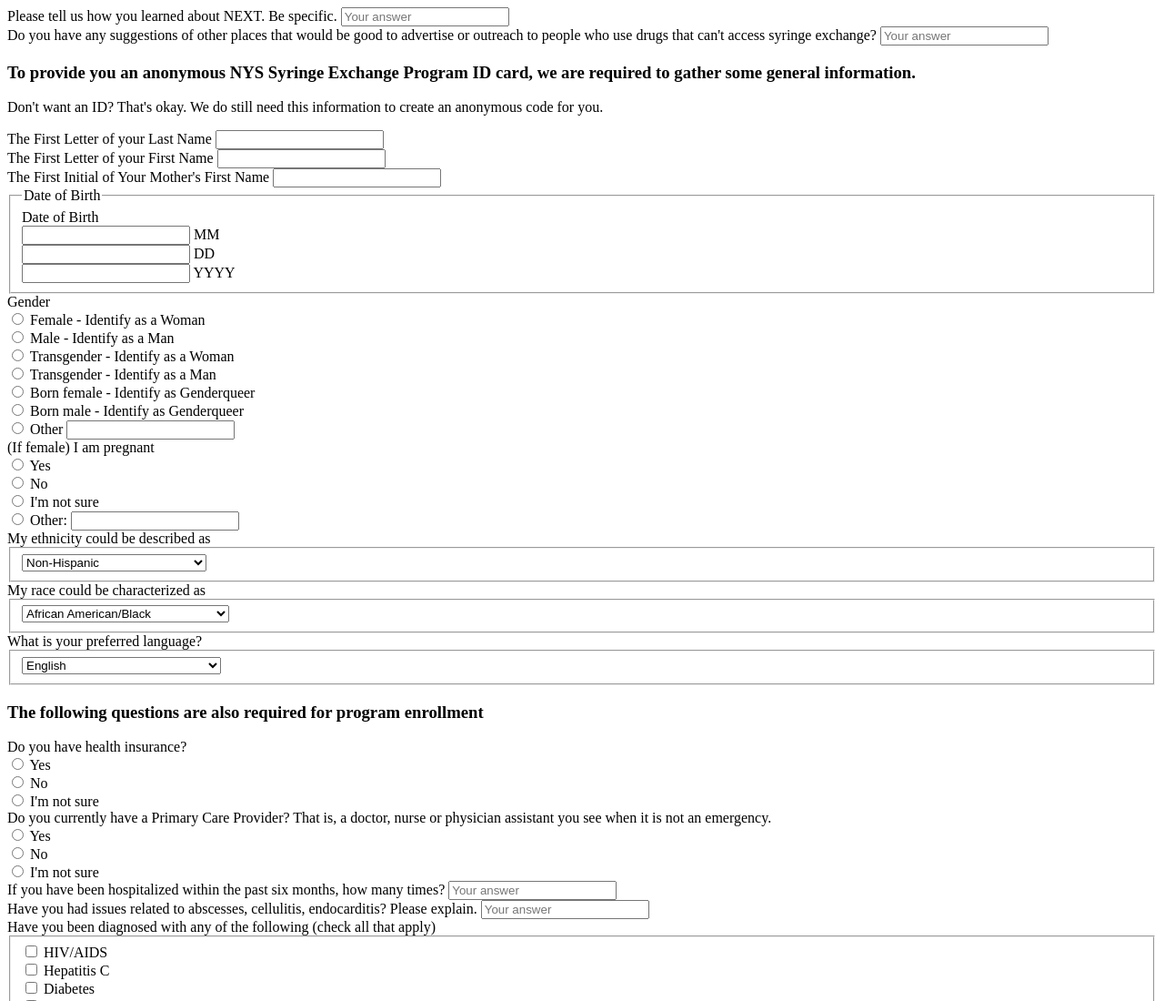
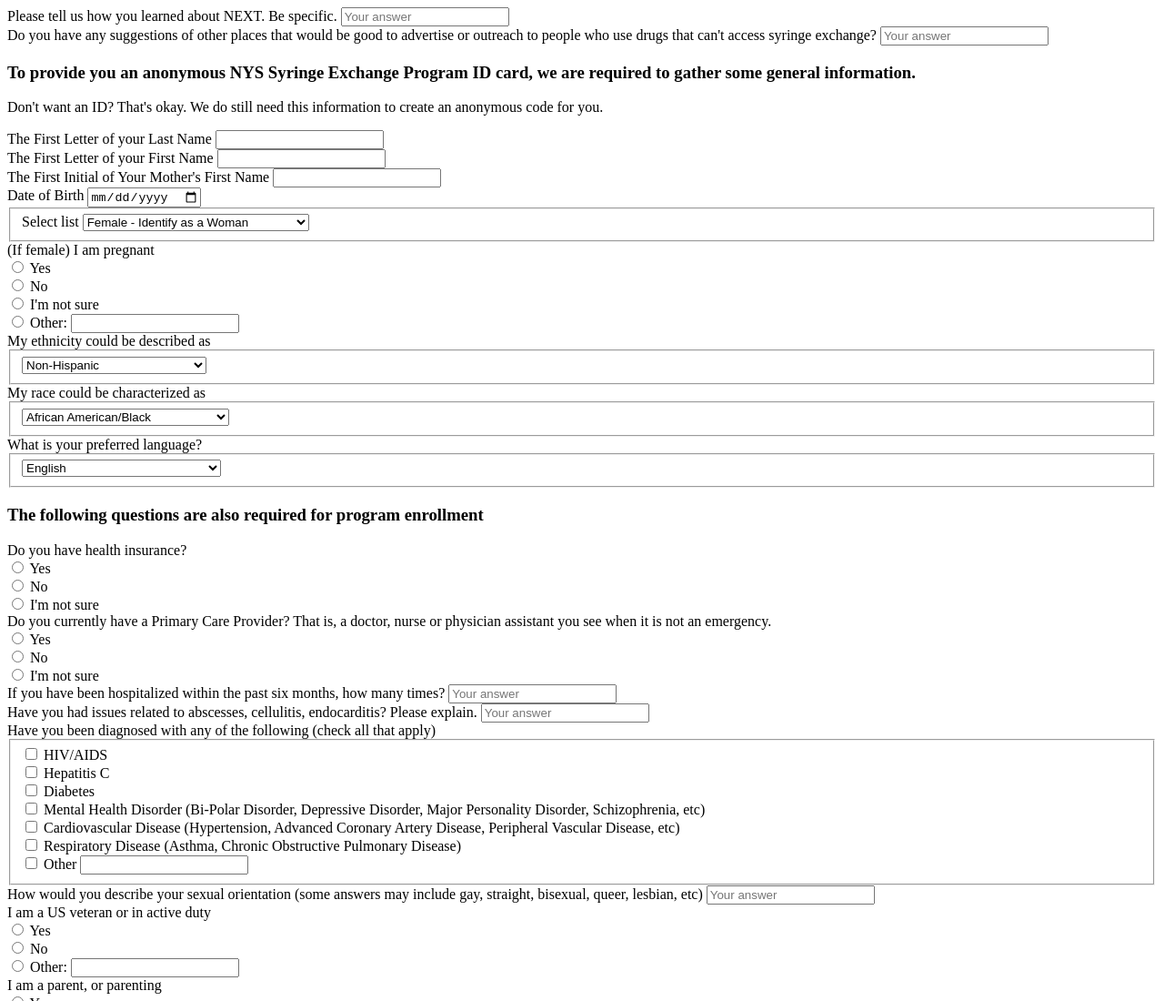
Before and after one commit to next-harm-reduction/encrypted-post, a website built with webpack: page src/encrypt/encrypt.html in a window 1280 px wide. Shown: the top 1100 px of the page at 91% size. Built offline with nearby package versions, Linux system fonts and the light colour scheme.

Commit message:
clean up gender drop-down.  simplify the structure

```diff
--- a/src/encrypt/encrypt.html
+++ b/src/encrypt/encrypt.html
@@ -39,60 +39,24 @@
             <input class="field-element text" name="mother_first_name_letter" />
           </div>
 
-          <fieldset class="form-item fields date">
-              <div class="title">Date of Birth</div>
-              <legend>Date of Birth</legend>
-              <div class="field month two-digits">
-                <label class="caption"><input class="field-element" type="text" maxlength="2" data-title="Month" name="dob_month" />
-                  MM</label>
-              </div>
-              <div class="field day two-digits">
-                <label class="caption"><input class="field-element" type="text" maxlength="2" data-title="Day" name="dob_day" />
-                  DD</label>
-              </div>
-              <div class="field year four-digits">
-                <label class="caption"><input class="field-element" type="text" maxlength="4" data-title="Year" name="dob_year" />
-                  YYYY</label>
-              </div>
-          </fieldset>
+          <div class="form-item field text required">
+            <label class="title required">Date of Birth</label>
+            <input class="field-element text" name="Date of Birth" type="date">
+          </div>
 
-          <div class="form-item field radio required">
-            <label class="title required">Gender</label>
-            <div class="option">
-              <label>
-                <input type="radio" name="gender" value="woman" /> Female - Identify as a Woman
-              </label>
-            </div>
-            <div class="option">
-              <label>
-                <input type="radio" name="gender" value="man" /> Male - Identify as a Man
-              </label>
-            </div>
-            <div class="option">
-              <label>
-                <input type="radio" name="gender" value="transwoman" /> Transgender - Identify as a Woman
-              </label>
-            </div>
-            <div class="option">
-              <label>
-                <input type="radio" name="gender" value="transman" /> Transgender - Identify as a Man
-              </label>
-            </div>
-            <div class="option">
-              <label>
-                <input type="radio" name="gender" value="genderqueer_bornfemale" /> Born female - Identify as Genderqueer
-              </label>
-            </div>
-            <div class="option">
-              <label>
-                <input type="radio" name="gender" value="genderqueer_bornmale" /> Born male - Identify as Genderqueer
-              </label>
-            </div>
-            <div class="option">
-              <label>
-                <input type="radio" name="gender" value="other" /> Other <input class="field-element text" name="genderother" />
-              </label>
-            </div>
+          <div class="form-item field select required">
+            <fieldset>
+             <label class="title required">Select list</label>
+             <select id="myList" name="Gender">
+               <option value="Female - Identify as a Woman">Female - Identify as a Woman</option>
+               <option value="Male - Identify as a Man">Male - Identify as a Man</option>
+               <option value="Transgender - Identify as a Woman">Transgender - Identify as a Woman</option>
+               <option value="Transgender - Identify as a Man">Transgender - Identify as a Man</option>
+               <option value="Born female - Identify as Genderqueer">Born female - Identify as Genderqueer</option>
+               <option value="Born male - Identify as Genderqueer">Born male - Identify as Genderqueer</option>
+               <option value="Other">Other / Prefer not to say</option>
+             </select>
+            </fieldset>
           </div>
 
           <div class="form-item field radio">
```
